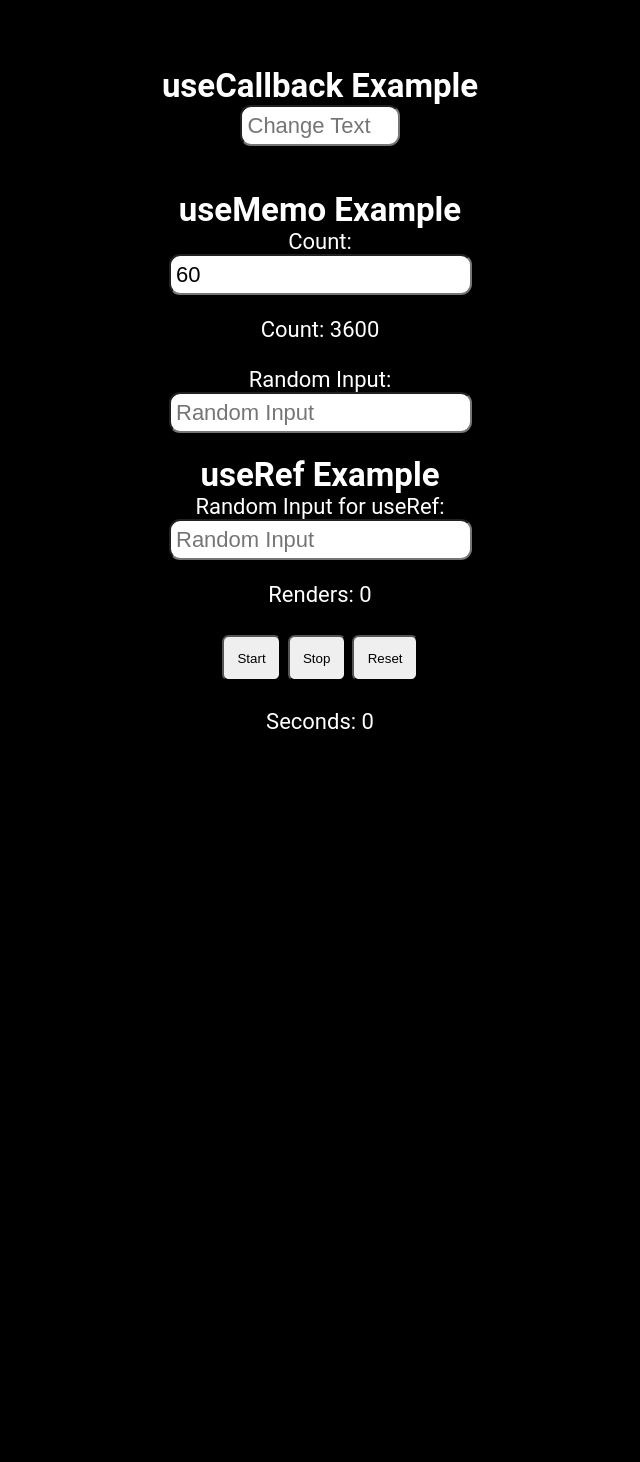
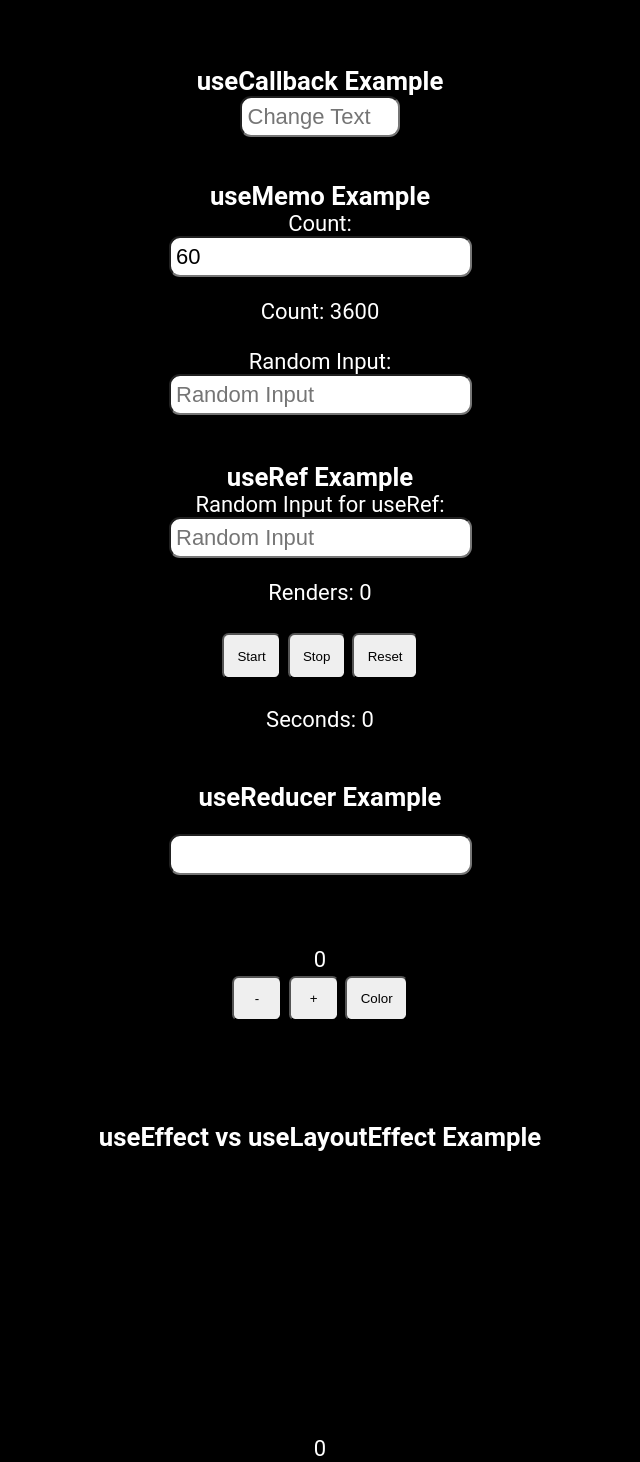
Before and after one commit to faizaniqbalLC/react-hooks-examples, a React (Vite) app: page / in a window 1280 px wide. Shown: the top 1462 px of the page, without its empty margins (320-960 px from the left). Before the commit the page ends 800 px from the top, so only its background shows below. Built offline with nearby package versions, Linux system fonts and the light colour scheme.

Commit message:
rendered new components of Hooks

```diff
--- a/src/App.jsx
+++ b/src/App.jsx
@@ -1,18 +1,29 @@
 import "./App.css";
 import UseCallBack from "./hooks/UseCallBack";
+import UseEffectVSUseLayoutEffect from "./hooks/UseEffectVSUseLayoutEffect";
 import UseMemo from "./hooks/UseMemo";
+import UseReducer from "./hooks/UseReducer";
 import UseRef from "./hooks/UseRef";
 
 function App() {
   return (
     <main className="App">
       {/* example code  for useCallback */}
-      <h2>useCallback Example</h2>
+      <h3>useCallback Example</h3>
       <UseCallBack />
-      <h2>useMemo Example</h2>
+      <h3>useMemo Example</h3>
       <UseMemo />
-      <h2>useRef Example</h2>
+      <br />
+      <h3>useRef Example</h3>
       <UseRef />
+      <br />
+      <br />
+      <h3>useReducer Example</h3>
+      <UseReducer />
+      <br />
+      <br />
+      <h3>useEffect vs useLayoutEffect Example</h3>
+      <UseEffectVSUseLayoutEffect />
     </main>
   );
 }
```
